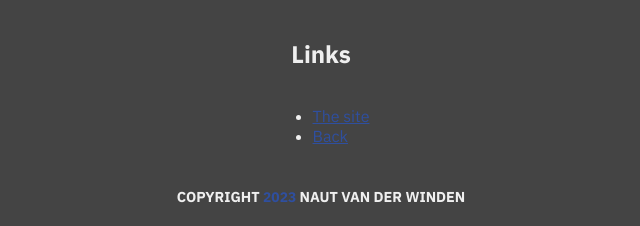
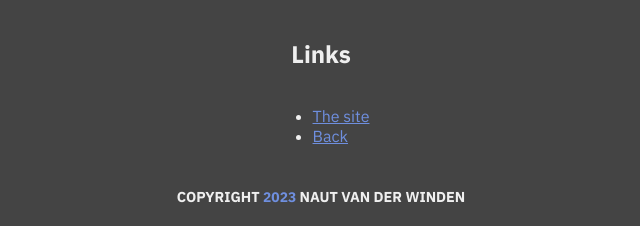
Before and after one commit to WeeScottishPuffin/portfolio, a Flask app: page /project/CRT in a window 1280 px wide. Shown: the part 863-1089 px from the top of the page, without its empty margins (319-959 px from the left). Run offline with Flask 2, Linux system fonts and the light colour scheme; some libraries are stand-ins or nearby versions.

Commit message:
Added lighter colour for links

```diff
--- a/static/main.css
+++ b/static/main.css
@@ -6,6 +6,7 @@
   --colour-tertiary: #efefef;
   --colour-accent: #4F6FBF;
   --colour-accent2: #2F4F9F;
+  --colour-link: #6F8FdF;
 
   --notice-primary: var(--colour-accent2);
   --notice-stripes: var(--colour-accent);
@@ -126,7 +127,7 @@ body{
 }
 
 /*li*/ a{
-  color:var(--colour-accent2);
+  color:var(--colour-link);
   text-decoration:underline;
 }
 
@@ -195,7 +196,7 @@ body{
 }
 
 .year{
-  color:var(--colour-accent2);
+  color:var(--colour-link);
   font-size:1.6ch;
 }
 
```
